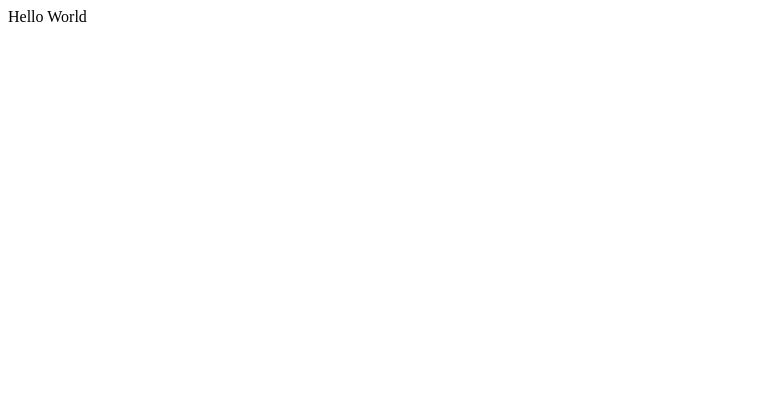
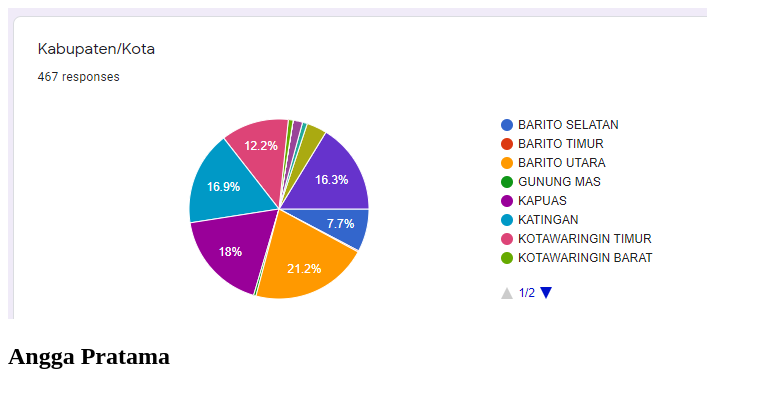
Before and after one commit to fikriamdn/my-repo-from-remote, a plain HTML site: page index.html in a window 1280 px wide. Shown: the whole page, without its empty margins (0-762 px from the left). Drawn offline with Linux system fonts and the light colour scheme.

Commit message:
Changed Hello world with img and h2 to display simple profile data. Image file added in the folder images and used as resource in the img element in index.html file

```diff
--- a/index.html
+++ b/index.html
@@ -4,7 +4,10 @@
   </head>
 
   <body>
-    Hello World
+    <div>
+        <img src="images/lap.png" alt="profile image" />
+        <h2>Angga Pratama</h2>
+     </div>
   </body>
 
 </html>
```
Also changed, not shown: images/lap.png (added).
